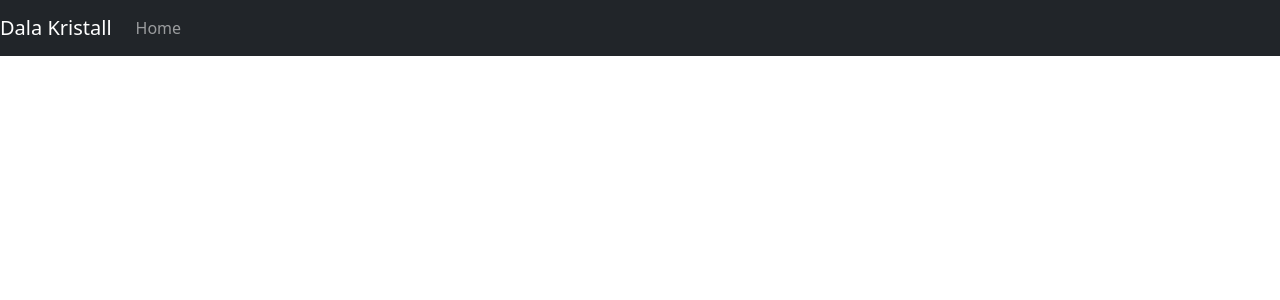
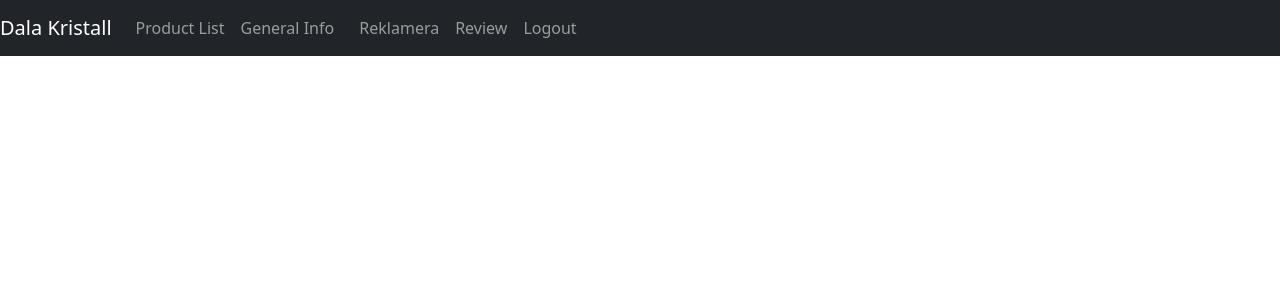
Before and after one commit to RasSved/D0018E-group-14, a Flask app: template code/templates/owner.html in a window 1280 px wide. Shown: the top 300 px of the page. Run offline with Flask 3, Linux system fonts and the light colour scheme; the template is opened without the code that fills it, so the values that code supplies are empty; some libraries are stand-ins or nearby versions.

Commit message:
Update owner.html

```diff
--- a/code/templates/owner.html
+++ b/code/templates/owner.html
@@ -9,6 +9,18 @@
 
 {% block navbuttons %}
 <li class="nav-item">
-    <a class="nav-link" href="/">Home</a>
+    <a class="nav-link" href="{{url_for('productlist', role = 'owner' ) }}">Product List</a>
+</li>
+<li class="nav-item">
+    <a class="nav-link" href="{{url_for('generalinfo', role = 'owner' ) }}">General Info</a>
+</li>>
+<li class="nav-item">
+    <a class="nav-link" href="{{url_for('reklamera', role = 'owner' ) }}">Reklamera</a>
+</li>
+<li class="nav-item">
+    <a class="nav-link" href="{{url_for('review', role = 'owner' ) }}">Review</a>
+</li>
+<li class="nav-item">
+    <a class="nav-link" href="{{ url_for('logout')}}" method="post">Logout</a>
 </li>
 {% endblock %}
```
